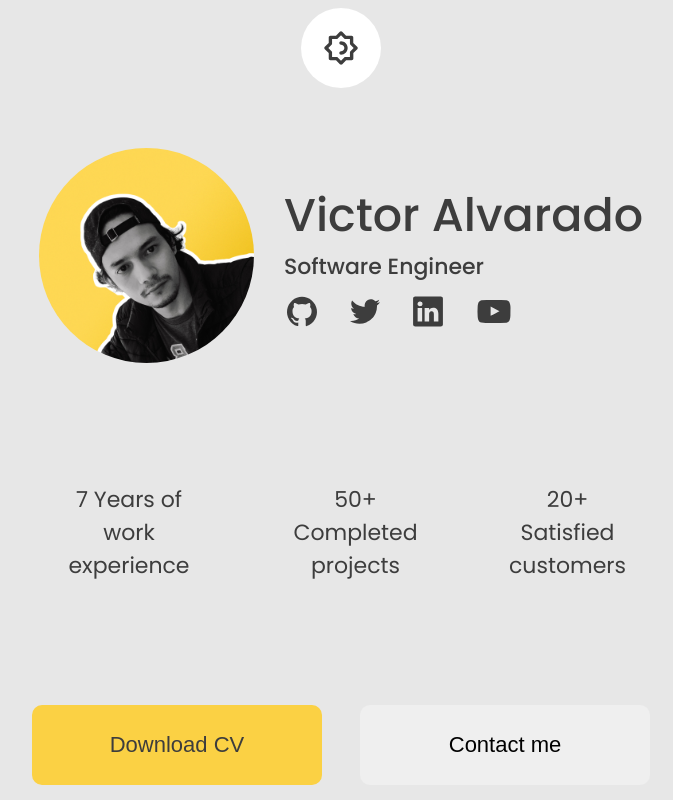
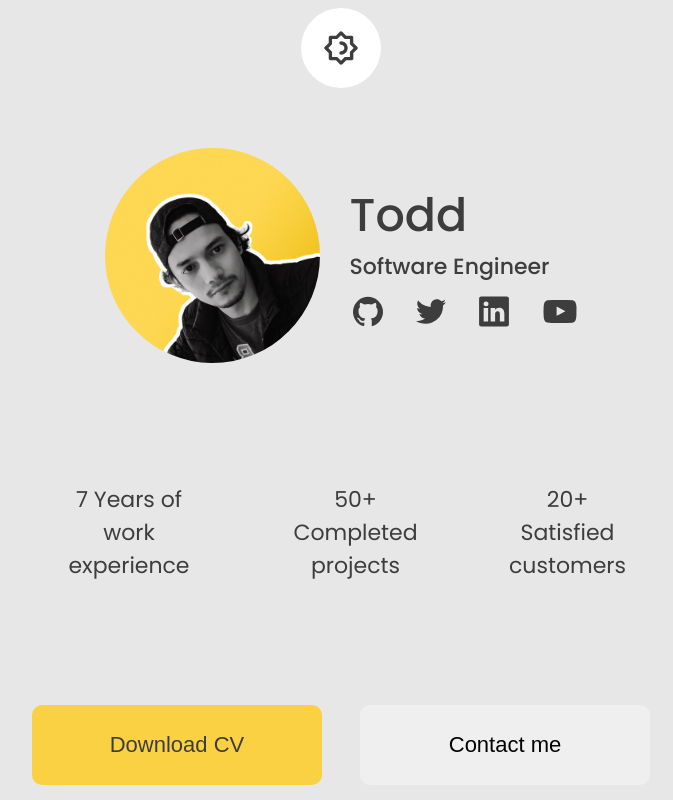
Before and after one commit to Todd-MGL/Portfolio, a plain HTML site: page index.html in a window 1280 px wide. Shown: the top 800 px of the page, without its empty margins (299-972 px from the left). Drawn offline with Linux system fonts and the light colour scheme.

Commit message:
changed personal details

```diff
--- a/index.html
+++ b/index.html
@@ -31,7 +31,7 @@
     <div id="profile">
       <img src="./pic.jpeg" alt="pic" style="border-radius: 50%" />
       <div id="profile-text">
-        <h1>Victor Alvarado</h1>
+        <h1>Todd</h1>
         <p>Software Engineer</p>
         <div id="logos">
           <svg
@@ -102,6 +102,7 @@
       <div id="section4-left" class>Portfolio</div>
       <div id="section4-right">Skills</div>
     </div>
+
     <div id="section5">
       <img src="Rectangle 1.png" alt="" width="362px" height="226px" />
 
```
Also changed, not shown: 1 other file.
